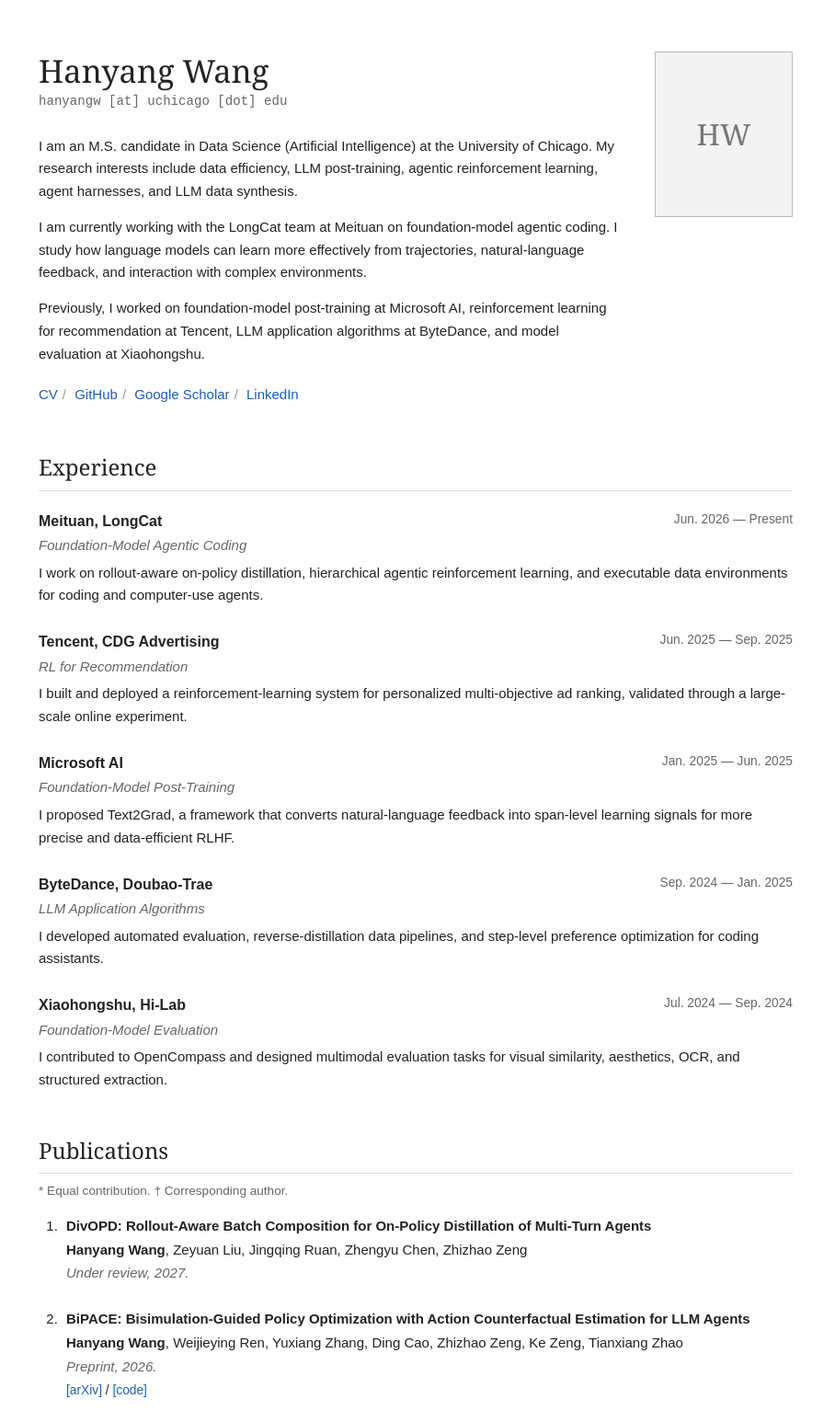
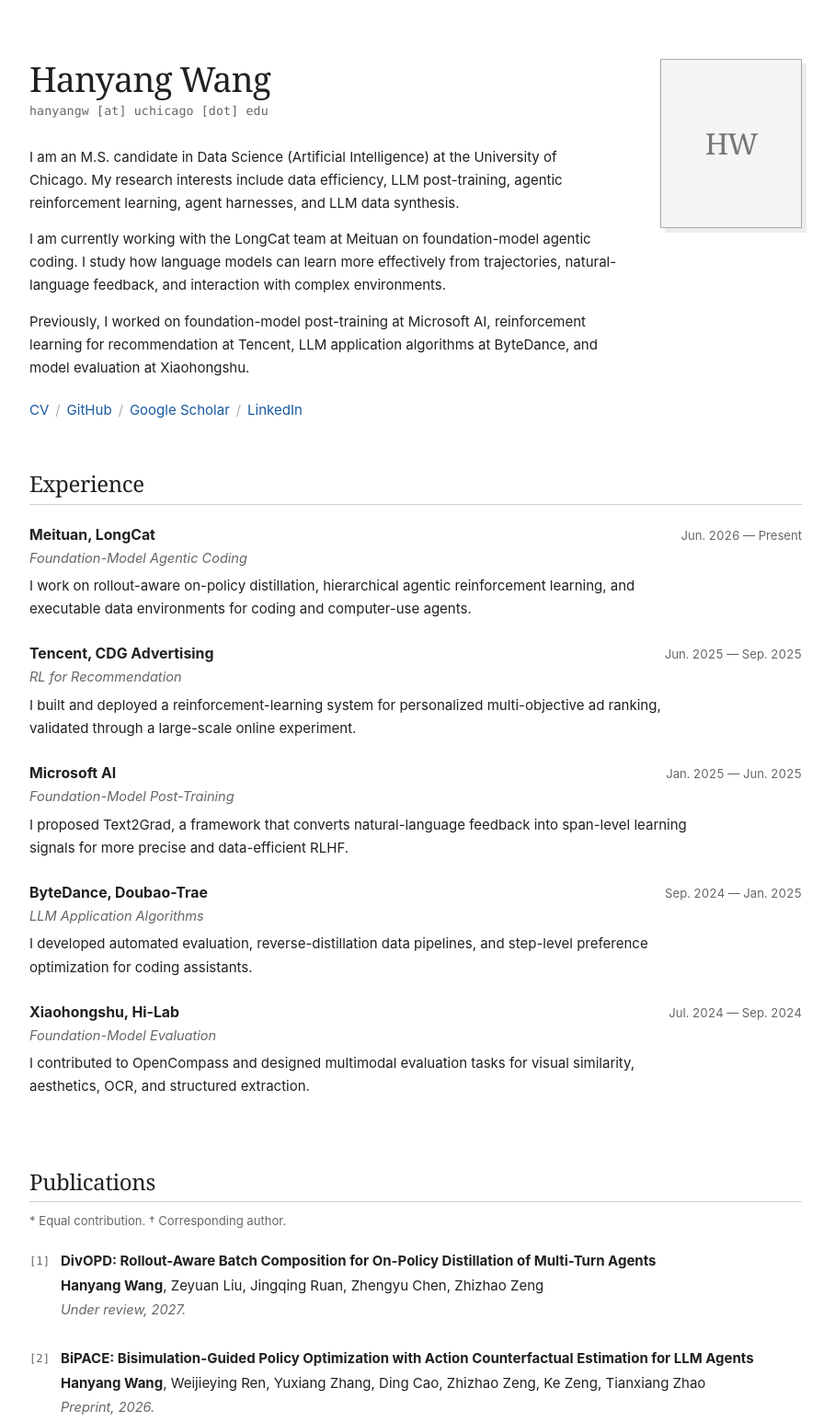
Before and after one commit to EdWangLoDaSc/EdWangLoDaSc.github.io, a plain HTML site: page index.html in a window 1280 px wide. Shown: the top 1546 px of the page at 92% size, without its empty margins (188-1096 px from the left). Drawn offline with Linux system fonts and the light colour scheme.

Commit message:
Refine academic homepage typography and spacing

```diff
--- a/index.html
+++ b/index.html
@@ -8,6 +8,8 @@
     <meta property="og:title" content="Hanyang Wang" />
     <meta property="og:description" content="Data-efficient learning systems for large language models and intelligent agents." />
     <meta property="og:type" content="website" />
+    <meta name="theme-color" content="#ffffff" />
+    <link rel="canonical" href="https://edwanglodasc.github.io/" />
     <link rel="stylesheet" href="styles.css" />
   </head>
   <body>
@@ -58,7 +60,10 @@
         <div class="education-item"><div class="item-heading"><h3>University of Hong Kong</h3><span>2023 — 2024</span></div><p>Exchange Student in Statistics</p></div>
         <div class="education-item"><div class="item-heading"><h3>University of Nottingham</h3><span>2020 — 2024</span></div><p>B.Sc. in Statistics</p></div>
       </section>
-      <footer><p>Last updated September 2026.</p></footer>
+      <footer>
+        <p>© 2026 Hanyang Wang</p>
+        <p>Last updated September 2026</p>
+      </footer>
     </main>
   </body>
 </html>
--- a/styles.css
+++ b/styles.css
@@ -1,39 +1,280 @@
-:root { --text: #222; --muted: #666; --link: #1a5fb4; --line: #ddd; }
+:root {
+  --text: #202020;
+  --muted: #666;
+  --faint: #999;
+  --link: #185aa0;
+  --line: #d8d8d8;
+}
+
 * { box-sizing: border-box; }
-body { margin: 0; background: #fff; color: var(--text); font-family: Arial, Helvetica, sans-serif; font-size: 15px; line-height: 1.65; }
-main { width: min(820px, calc(100% - 36px)); margin: 0 auto; padding: 56px 0 40px; }
-a { color: var(--link); text-decoration: none; }
-a:hover { text-decoration: underline; }
-a:focus-visible { outline: 2px solid var(--link); outline-offset: 2px; }
+
+html {
+  scroll-behavior: smooth;
+  -webkit-text-size-adjust: 100%;
+}
+
+body {
+  margin: 0;
+  background: #fff;
+  color: var(--text);
+  font-family: -apple-system, BlinkMacSystemFont, "Segoe UI", Arial, sans-serif;
+  font-size: 15px;
+  line-height: 1.68;
+  -webkit-font-smoothing: antialiased;
+  text-rendering: optimizeLegibility;
+}
+
+main {
+  width: min(840px, calc(100% - 40px));
+  margin: 0 auto;
+  padding: 64px 0 42px;
+}
+
+a {
+  color: var(--link);
+  text-decoration: underline;
+  text-decoration-color: transparent;
+  text-decoration-thickness: 1px;
+  text-underline-offset: 3px;
+  transition: color 120ms ease, text-decoration-color 120ms ease;
+}
+
+a:hover { text-decoration-color: currentColor; }
+
+a:focus-visible {
+  outline: 2px solid var(--link);
+  outline-offset: 3px;
+  border-radius: 1px;
+}
+
 p { margin: 0 0 14px; }
-h1 { margin: 0 0 2px; font-family: Georgia, "Times New Roman", serif; font-size: 2.15rem; font-weight: 500; line-height: 1.2; }
-.email { margin-bottom: 24px; color: var(--muted); font-family: "Courier New", monospace; font-size: .88rem; }
-.intro { display: grid; grid-template-columns: minmax(0, 1fr) 150px; gap: 38px; align-items: start; margin-bottom: 46px; }
-.profile-links { margin-top: 20px; }
-.profile-links span { margin: 0 5px; color: #999; }
-.portrait-placeholder { width: 150px; height: 180px; display: grid; place-items: center; border: 1px solid #bbb; background: #f3f3f3; color: #777; font-family: Georgia, "Times New Roman", serif; font-size: 2rem; }
-section { margin-bottom: 44px; }
-h2 { margin: 0 0 20px; padding-bottom: 5px; border-bottom: 1px solid var(--line); font-family: Georgia, "Times New Roman", serif; font-size: 1.5rem; font-weight: 500; }
-h3 { margin: 0; font-size: 1rem; font-weight: 700; }
-.experience-item { margin-bottom: 25px; }
-.item-heading { display: flex; justify-content: space-between; gap: 20px; }
-.item-heading > span { flex: 0 0 auto; color: var(--muted); font-size: .86rem; }
-.role { margin: 1px 0 5px; color: var(--muted); font-style: italic; }
-.experience-item > p:last-child { margin-bottom: 0; }
-.note { margin-top: -12px; color: var(--muted); font-size: .85rem; }
-.publication-list { margin: 0; padding-left: 25px; }
-.publication-list li { margin-bottom: 25px; padding-left: 5px; }
-.publication-list p { margin-bottom: 1px; }
-.paper-title { font-weight: 700; }
-.venue { color: var(--muted); font-style: italic; }
-.paper-links { margin-top: 3px !important; font-size: .86rem; }
-.education-item { margin-bottom: 18px; }
-.education-item p { margin: 1px 0 0; }
-footer { margin-top: 54px; padding-top: 15px; border-top: 1px solid var(--line); color: #888; font-size: .8rem; }
+
+h1,
+h2 {
+  font-family: Georgia, "Times New Roman", serif;
+  font-weight: 500;
+}
+
+h1 {
+  margin: 0 0 3px;
+  font-size: 2.35rem;
+  letter-spacing: -0.025em;
+  line-height: 1.15;
+}
+
+.email {
+  margin-bottom: 25px;
+  color: var(--muted);
+  font-family: "SFMono-Regular", Consolas, "Liberation Mono", monospace;
+  font-size: 0.83rem;
+  letter-spacing: 0.01em;
+}
+
+.intro {
+  display: grid;
+  grid-template-columns: minmax(0, 1fr) 154px;
+  gap: 44px;
+  align-items: start;
+  margin-bottom: 52px;
+}
+
+.intro > div:first-child > p:not(.email) { max-width: 640px; }
+
+.profile-links {
+  display: flex;
+  flex-wrap: wrap;
+  align-items: center;
+  gap: 4px 0;
+  margin-top: 21px;
+  font-size: 0.94rem;
+}
+
+.profile-links span {
+  margin: 0 7px;
+  color: var(--faint);
+  font-weight: 300;
+}
+
+.portrait-placeholder {
+  width: 154px;
+  height: 184px;
+  display: grid;
+  place-items: center;
+  border: 1px solid #aaa;
+  background: #f5f5f5;
+  box-shadow: 5px 5px 0 #ededed;
+  color: #777;
+  font-family: Georgia, "Times New Roman", serif;
+  font-size: 2rem;
+  letter-spacing: -0.04em;
+}
+
+section { margin-bottom: 50px; }
+
+h2 {
+  margin: 0 0 22px;
+  padding-bottom: 6px;
+  border-bottom: 1px solid #cfcfcf;
+  font-size: 1.5rem;
+  letter-spacing: -0.015em;
+  line-height: 1.3;
+}
+
+h3 {
+  margin: 0;
+  font-size: 0.99rem;
+  font-weight: 650;
+  line-height: 1.45;
+}
+
+.experience-item {
+  margin: 0;
+  padding: 0 0 25px;
+}
+
+.experience-item + .experience-item {
+  padding-top: 1px;
+}
+
+.item-heading {
+  display: flex;
+  justify-content: space-between;
+  gap: 24px;
+  align-items: baseline;
+}
+
+.item-heading > span {
+  flex: 0 0 auto;
+  color: var(--muted);
+  font-size: 0.82rem;
+  font-variant-numeric: tabular-nums;
+  white-space: nowrap;
+}
+
+.role {
+  margin: 1px 0 5px;
+  color: var(--muted);
+  font-size: 0.91rem;
+  font-style: italic;
+}
+
+.experience-item > p:last-child {
+  max-width: 730px;
+  margin-bottom: 0;
+}
+
+.note {
+  margin: -13px 0 22px;
+  color: var(--muted);
+  font-size: 0.82rem;
+}
+
+.publication-list {
+  counter-reset: papers;
+  margin: 0;
+  padding: 0;
+  list-style: none;
+}
+
+.publication-list li {
+  counter-increment: papers;
+  position: relative;
+  margin: 0;
+  padding: 0 0 27px 34px;
+}
+
+.publication-list li::before {
+  content: "[" counter(papers) "]";
+  position: absolute;
+  top: 1px;
+  left: 0;
+  color: var(--muted);
+  font-family: "SFMono-Regular", Consolas, "Liberation Mono", monospace;
+  font-size: 0.76rem;
+  font-variant-numeric: tabular-nums;
+}
+
+.publication-list p { margin-bottom: 2px; }
+
+.paper-title {
+  margin-bottom: 3px !important;
+  font-weight: 650;
+  line-height: 1.48;
+}
+
+.publication-list strong { font-weight: 650; }
+
+.venue {
+  color: var(--muted);
+  font-size: 0.91rem;
+  font-style: italic;
+}
+
+.paper-links {
+  margin-top: 4px !important;
+  font-size: 0.82rem;
+}
+
+.education-item {
+  margin: 0;
+  padding-bottom: 19px;
+}
+
+.education-item p {
+  margin: 1px 0 0;
+  color: #444;
+}
+
+footer {
+  display: flex;
+  justify-content: space-between;
+  gap: 24px;
+  margin-top: 60px;
+  padding-top: 16px;
+  border-top: 1px solid var(--line);
+  color: #858585;
+  font-size: 0.76rem;
+}
+
+footer p { margin: 0; }
+
 @media (max-width: 620px) {
-  main { padding-top: 32px; }
-  .intro { grid-template-columns: 1fr; gap: 24px; }
-  .portrait-placeholder { grid-row: 1; width: 112px; height: 134px; }
+  main {
+    width: min(100% - 30px, 840px);
+    padding-top: 34px;
+  }
+
+  .intro {
+    grid-template-columns: 1fr;
+    gap: 25px;
+    margin-bottom: 44px;
+  }
+
+  .portrait-placeholder {
+    grid-row: 1;
+    width: 108px;
+    height: 130px;
+    box-shadow: 4px 4px 0 #ededed;
+  }
+
+  h1 { font-size: 2.1rem; }
+  section { margin-bottom: 43px; }
   .item-heading { display: block; }
   .item-heading > span { display: block; margin-top: 1px; }
+  .publication-list li { padding-left: 30px; }
+  footer { display: block; }
+  footer p + p { margin-top: 2px; }
 }
+
+@media (prefers-reduced-motion: reduce) {
+  html { scroll-behavior: auto; }
+  a { transition: none; }
+}
+
+@media print {
+  body { font-size: 11pt; color: #000; }
+  main { width: 100%; padding: 0; }
+  a { color: #000; text-decoration: none; }
+  .portrait-placeholder { box-shadow: none; }
+  footer { margin-top: 30px; }
+}
```
